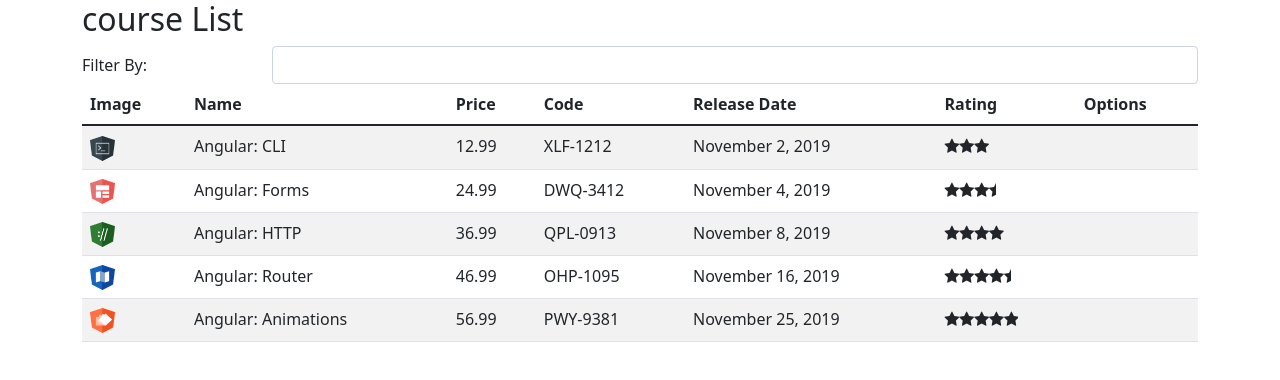
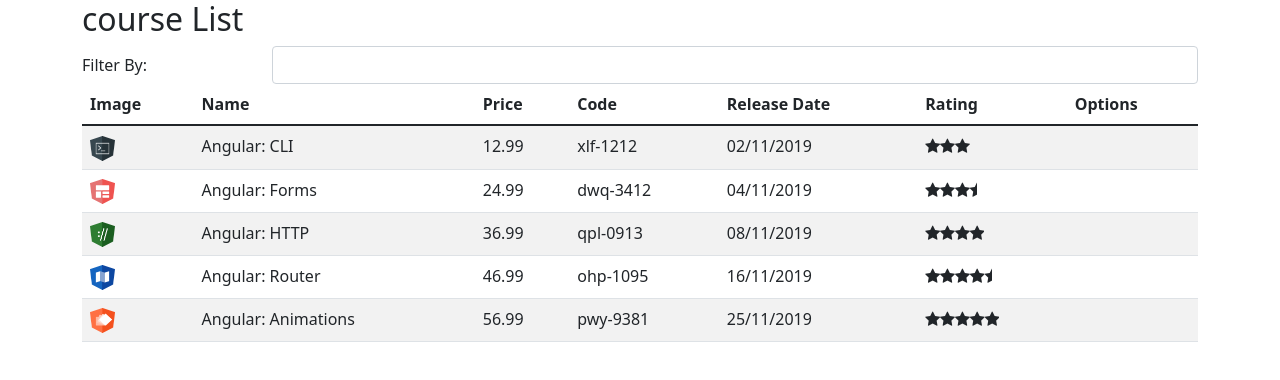
Before and after one commit to MLGrespan/Angular, an Angular app: page / in a window 1280 px wide. Shown: the top 380 px of the page. Built offline with nearby package versions, Linux system fonts and the light colour scheme.

Commit message:
Transformando datas com Pipes

```diff
--- a/src/app/courses/course-list-component.html
+++ b/src/app/courses/course-list-component.html
@@ -27,8 +27,8 @@
             <td><img [src]="course.imageUrl" width="25" height="25"></td>
             <td>{{ course.name }}</td>
             <td>{{ course.price }}</td>
-            <td>{{ course.code }}</td>
-            <td>{{ course.releaseDate }}</td>
+            <td>{{ course.code | lowercase }}</td>
+            <td>{{ course.releaseDate | date: 'dd/MM/yyyy'}}</td>
             <td>
                 <app-star [rating]="course.rating!"></app-star>
             </td>
--- a/src/app/courses/course-list-component.ts
+++ b/src/app/courses/course-list-component.ts
@@ -25,7 +25,8 @@
     set filter(value: string) {
         this._filterBy = value;
 
-        this.filteredCourses = this._courses.filter((course: Course) => course.name!.toLocaleLowerCase().indexOf(this._filterBy!.toLocaleLowerCase()) > -1);
+        this.filteredCourses = this._courses.filter((course: Course) =>
+        course.name!.toLocaleLowerCase().indexOf(this._filterBy!.toLocaleLowerCase()) > -1);
     }
 
     get filter() {
```
